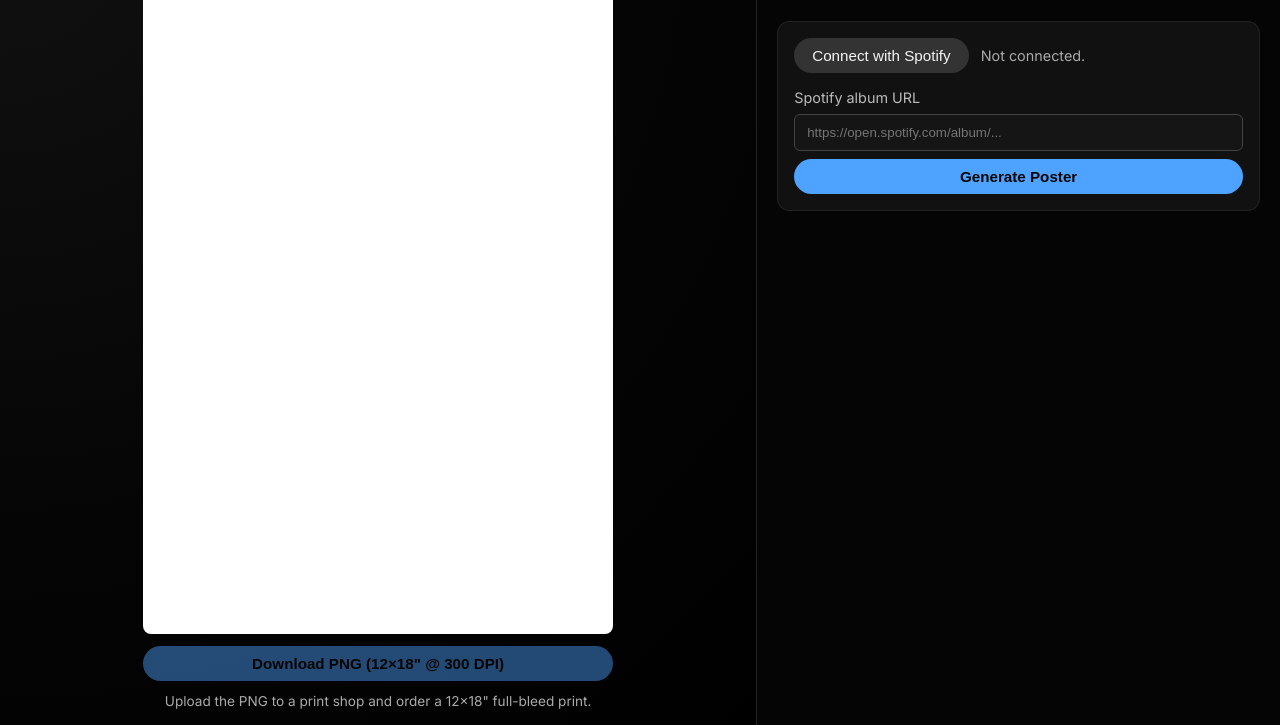
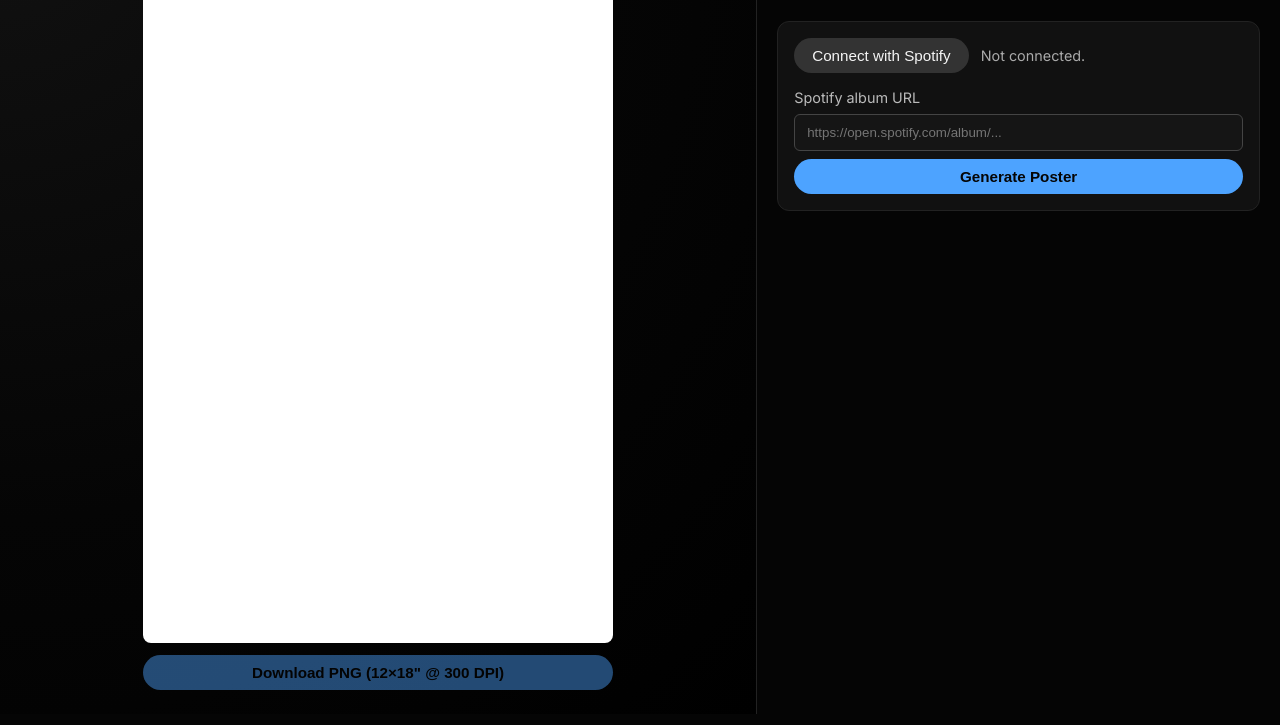
Before and after one commit to Elijah-Bodden/album-posters, a plain HTML site: page index.html in a window 1280 px wide. Shown: the part 86-811 px from the top of the page. Drawn offline with Linux system fonts and the light colour scheme.

Commit message:
Update index.html

```diff
--- a/index.html
+++ b/index.html
@@ -18,9 +18,6 @@
         <button id="downloadButton" class="button primary" disabled>
           Download PNG (12×18" @ 300 DPI)
         </button>
-        <p class="hint">
-          Upload the PNG to a print shop and order a 12×18&quot; full-bleed print.
-        </p>
       </div>
     </section>
 
```
